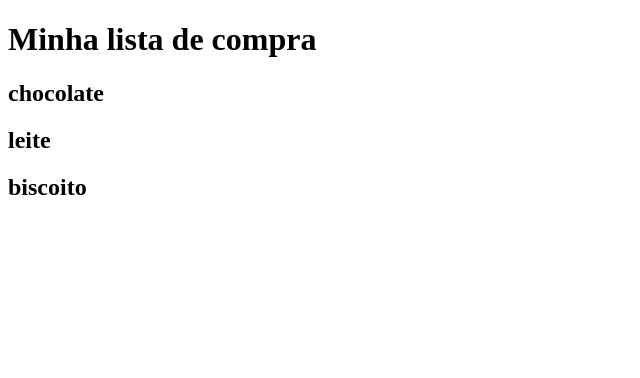
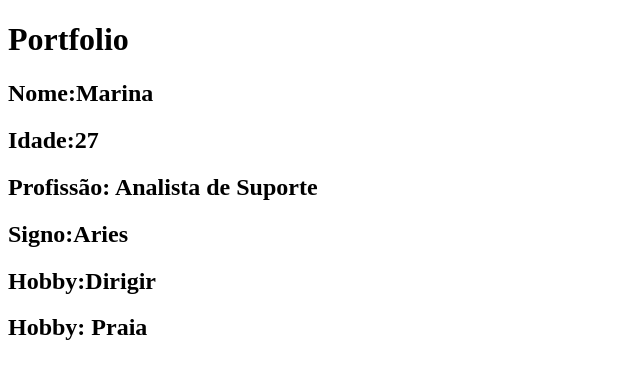
Before and after one commit to MarinaBarros1327/aula4_58720, a plain HTML site: page index.html in a window 1280 px wide. Shown: the whole page, without its empty margins (0-640 px from the left). Drawn offline with Linux system fonts and the light colour scheme.

Commit message:
Minhas alterações

```diff
--- a/index.html
+++ b/index.html
@@ -3,12 +3,15 @@
 <head>
     <meta charset="UTF-8">
     <meta name="viewport" content="width=device-width, initial-scale=1.0">
-    <title>Lista de compras</title>
+    <title>Aula 4 - Github</title>
 </head>
 <body>
-    <h1>Minha lista de compra</h1>
-    <h2>chocolate</h2>
-    <h2>leite</h2>
-    <h2>biscoito</h2>
+    <h1>Portfolio</h1>
+    <h2>Nome:Marina</h2>
+    <h2>Idade:27</h2>
+    <h2>Profissão: Analista de Suporte</h2>
+    <h2>Signo:Aries</h2>
+    <h2>Hobby:Dirigir</h2>
+    <h2>Hobby: Praia</h2>
 </body>
 </html>
```
